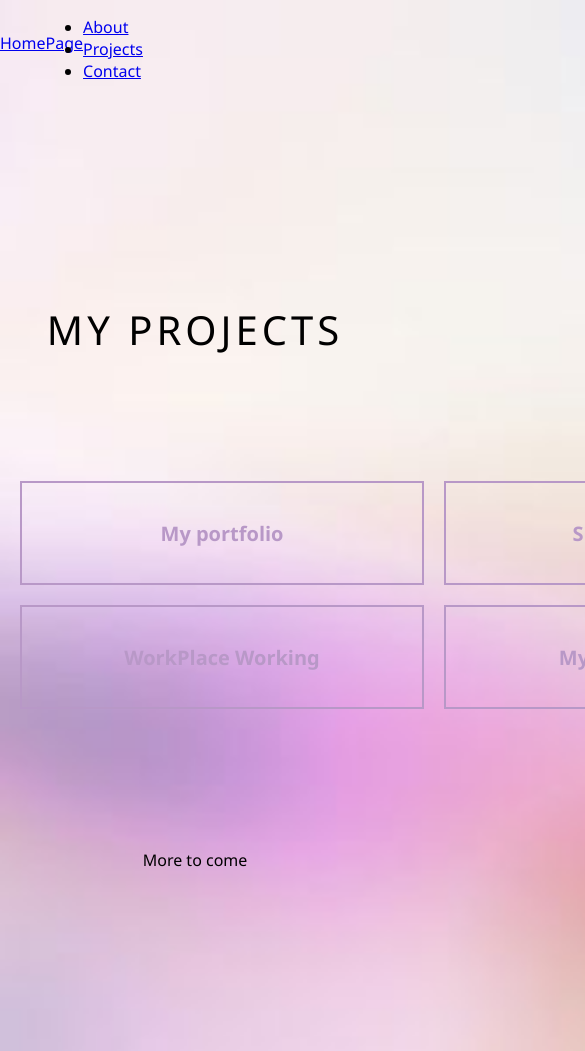
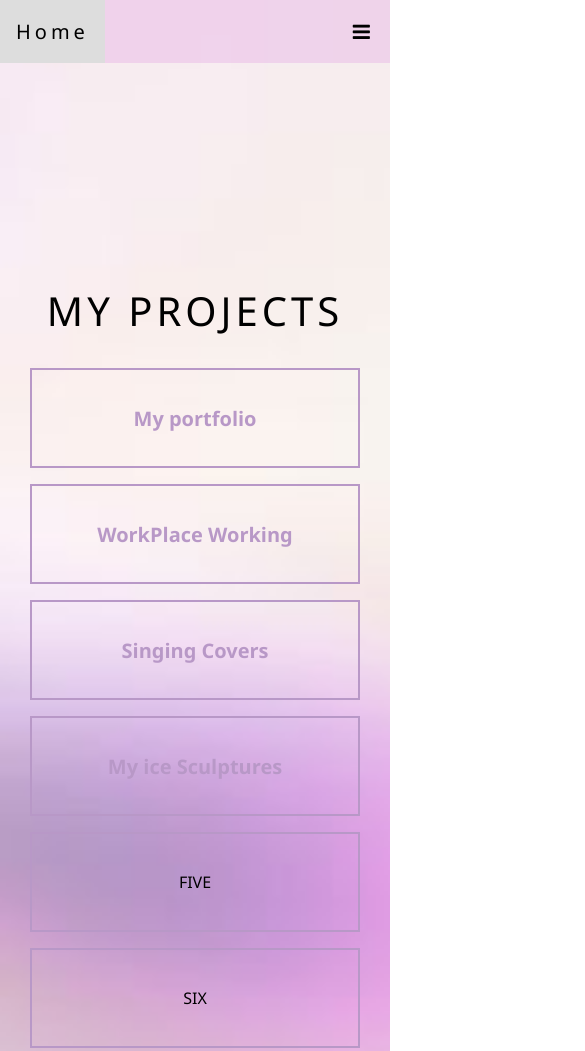
Before and after one commit to Jusss10/WebSite, a plain HTML site: page Projects.html in a window 390 px wide. Shown: the top 1051 px of the page, 585 px wide, since content can reach past the window. Drawn offline with Linux system fonts and the light colour scheme.

Commit message:
Projects page responsive
I fixed my projects page so it became responsive and fixed the css

```diff
--- a/Projects.html
+++ b/Projects.html
@@ -5,32 +5,39 @@
     <meta http-equiv="X-UA-Compatible" content="IE=edge">
     <meta name="viewport" content="width=device-width, initial-scale=1.0">
     <link rel="stylesheet" href="stylesheet.css"/>
+    <link rel="stylesheet" href="https://cdnjs.cloudflare.com/ajax/libs/font-awesome/4.7.0/css/font-awesome.min.css">
     <title>Projects - Justine</title>
 
 </head>
   <body>
+    <!-- Navigation -->
    <nav>
-      <section class="logo">
-        <p><a href="index.html">HomePage</a></p>
-      </section>
-        <ul class="nav-links">
-          <li><a href="About.html">About</a></li>
-          <li><a href="Projects.html">Projects</a></li>
-          <li><a href="Contact.html">Contact</a></li>
-        </ul>
+    <div class="topnav" id="myTopnav">
+        <div class="logo"><a href="index.html" class="active">Home</a></div>
+        <a href="contact.html">Contact</a>
+        <a href="projects.html">Projects</a>
+        <a href="about.html">About</a>
+        <a href="javascript:void(0);" class="icon" onclick="myFunction()">
+          <i class="fa fa-bars"></i>
+        </a>
+      </div>
   </nav>
+
   <section class="main">
     <h3>My Projects</h3>
   </section>
-    <div class="grid">
-      <div class="div1"><a href="WebWork.html">My portfolio</a></div>
-      <div class="div2"><a href="Workplace-learning.html">WorkPlace Working</a></div>
-      <div class="div3"><a href="#">Singing Covers</a></div>
-      <div class="div4"><a href="#">My ice Sculptures</a></div>
+  <div class="cards">
+    <div class="card"><a href="WebWork.html">My portfolio</a></div>
+    <div class="card"><a href="Workplace-learning.html">WorkPlace Working</a></div>
+    <div class="card"><a href="#">Singing Covers</a></div>
+    <div class="card"><a href="#">My ice Sculptures</a></div>
+    <div class="card">FIVE</div>
+    <div class="card">SIX</div>
   </div>
   <section class="main">
     <p>More to come</p>
   </section>
+
     <footer>
       <section class="footer-content">
           <h3>Don't forget to check out my socials</h3>
@@ -41,5 +48,17 @@
         </ul>
       </section>
     </footer>
+
+    <script>
+      function myFunction() {
+      var x = document.getElementById("myTopnav");
+      if (x.className === "topnav") {
+          x.className += " responsive";
+      } else {
+          x.className = "topnav";
+      }
+      }
+    </script>
+
   </body>
 </html>
--- a/stylesheet.css
+++ b/stylesheet.css
@@ -74,13 +74,12 @@
     }
 
     .about-text{
-      flex-basis: 31%;
+      flex-basis: 50%;
       border-radius: 10px;
       margin-bottom: 5%;
-      text-align: left;
     }
     .about-text img{
-      width: 100%;
+      width: 50%;
       border-radius: 10px;
     }
     .about h1{
@@ -99,34 +98,37 @@
       color: black;
     }
     /*----Projects----*/
-    .grid {
-      display: grid;
-      grid-template-columns: repeat(4, 1fr);
-      grid-template-rows: repeat(4, 1fr);
-      grid-column-gap: 20px;
-      grid-row-gap: 20px;
-      }
-    .div1 { grid-area: 2 / 2 / 3 / 3; }
-    .div2 { grid-area: 3 / 2 / 4 / 3; }
-    .div3 { grid-area: 2 / 3 / 3 / 4; }
-    .div4 { grid-area: 3 / 3 / 4 / 4;}
-
-    .div1,
-    .div2,
-    .div3,
-    .div4{
+    .card {
       border: 2px solid rgba(184,152,199);
-      width: 400px;
-      height: 100px;
       display: flex;
       align-items: center;
       justify-content: space-around;
+      padding: 1rem;
+      height: 4rem;
     }
-    .grid a{
+    .card a{
       text-decoration: none;
       color: rgba(184,152,199);
       font-weight: bold;
       font-size: 20px;
+    }
+
+    .cards {
+      max-width: 1200px;
+      padding: 30px;
+      margin: 0 auto;
+      display: grid;
+      grid-gap: 1rem;
+    }
+
+    /* Screen larger than 600px? 2 column */
+    @media (min-width: 600px) {
+      .cards { grid-template-columns: repeat(2, 1fr); }
+    }
+
+    /* Screen larger than 900px? 3 columns */
+    @media (min-width: 900px) {
+      .cards { grid-template-columns: repeat(3, 1fr); }
     }
 
     /*----Formulier----*/
```
Also changed, not shown: About.html (+2 -2 lines), index.html (+1 -2 lines). Lines whose indentation alone changed are shown as unchanged.
